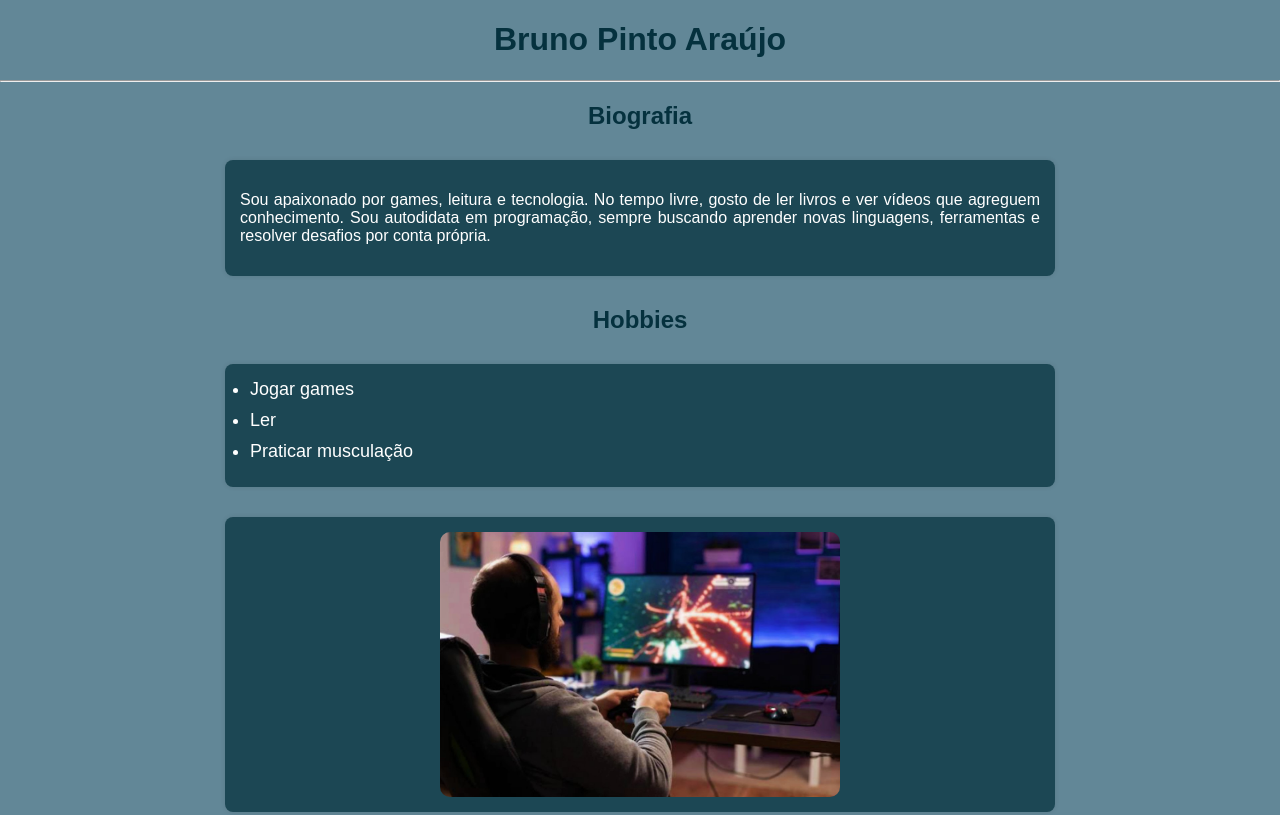
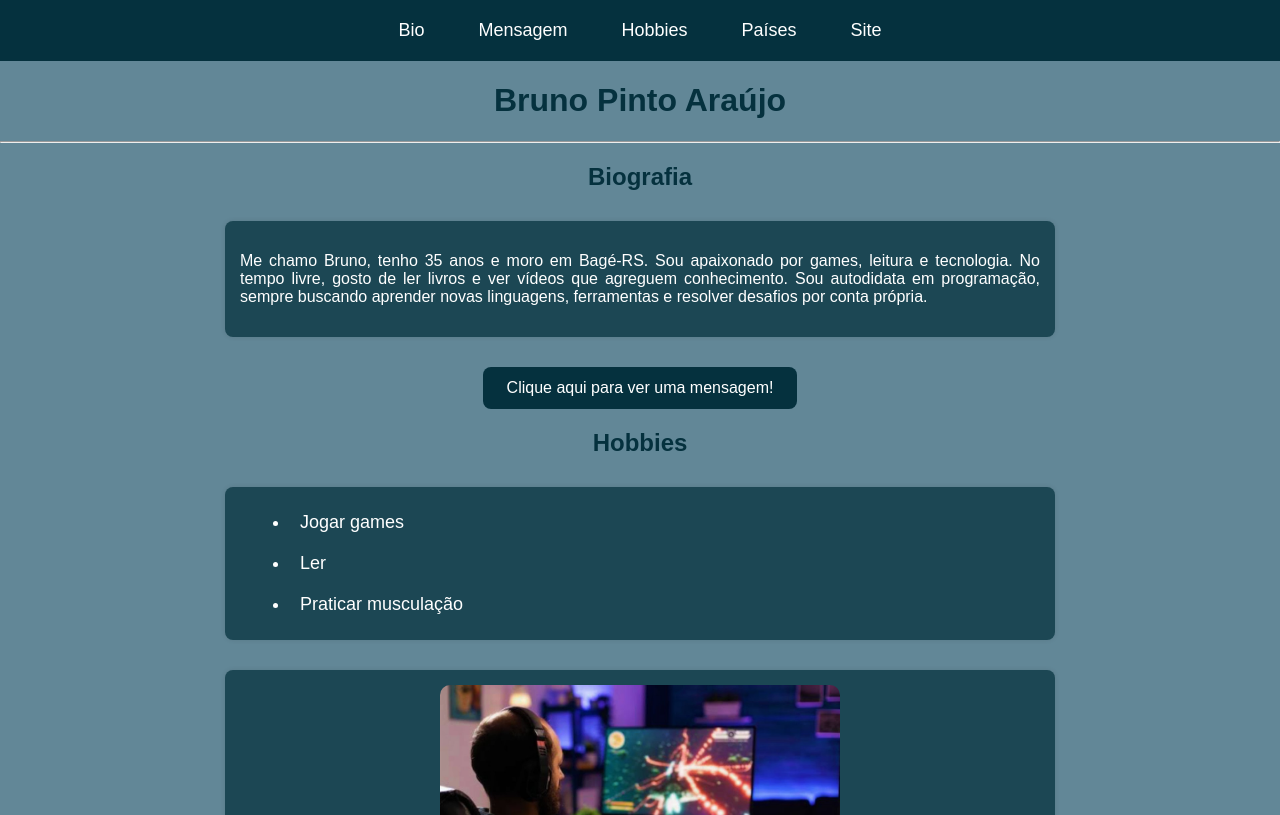
Before and after one commit to devbrunoaraujo/trabalho_FDS, a plain HTML site: page index.html in a window 1280 px wide. Shown: the top 815 px of the page. Drawn offline with Linux system fonts and the light colour scheme.

Commit message:
Adição de um menu de navegação e botão de disparo de mensagem

```diff
--- a/index.html
+++ b/index.html
@@ -5,22 +5,42 @@
     <meta name="viewport" content="width=device-width, initial-scale=1.0">
     <link rel="stylesheet" href="style.css">
     <title>Meu site</title>
+</head>
+<body>
+    <nav class="menu">
+        <ul>
+            <li><a href="#bio">Bio</a></li>
+            <li><a href="#msg">Mensagem</a></li>
+            <li><a href="#hobbies">Hobbies</a></li>
+            <li><a href="#countries">Países</a></li>
+            <li><a href="#site">Site</a></li>
+        </ul>
+    </nav>
 
     <!--Titulo com o nome-->
     <h1>Bruno Pinto Araújo</h1>
     <hr>
 
     <!--Parágrafo com uma curta biografia-->
-    <h2>Biografia</h2>
+    <h2 id="bio">Biografia</h2>
     <div class="box">
-         <p>Sou apaixonado por games, leitura e tecnologia.
+         <p>Me chamo Bruno, tenho 35 anos e moro em Bagé-RS. Sou apaixonado por games, leitura e tecnologia.
         No tempo livre, gosto de ler livros e ver vídeos que agreguem conhecimento.
          Sou autodidata em programação, sempre buscando aprender novas linguagens, ferramentas e resolver desafios por conta própria.</p>
     </div>
 
 
+    <!--Botão para disparar mensagem-->
+    <div id="msg" class="msg">
+        <button id="btn-action" class="btn-msg">Clique aqui para ver uma mensagem!</button>
+        <div id="msg-display" class="box msg-display" style="display: none;">
+            <p>"Bons programadores escrevem códigos que os humanos entendam." – Martin Fowler</p>
+        </div>
+    </div>
+
+
     <!--Lista não ordenada com hobbies-->
-    <h2>Hobbies</h2>
+    <h2 id="hobbies">Hobbies</h2>
     <ul class="box">
         <li>Jogar games</li>
         <li>Ler</li>
@@ -33,8 +53,9 @@
         <img src="img/game.png" alt="">
     </div>
 
+
     <!--Tabela com os países que gostaria de visitar-->
-    <h2>Países</h2>
+    <h2 id="countries">Países</h2>
     <div class="box">
         <table>
         <thead>
@@ -60,14 +81,14 @@
     </table>
     </div>
 
+
     <!--Link para o site-->
-    <h2>Site favorito</h2>
+    <h2 id="site">Site favorito</h2>
     <div class="box">
         <a href="https://xbox.com" target="_blank">Xcloud</a>
     </div>
 
-</head>
-<body>
 
+<script src="script.js"></script>
 </body>
 </html>
--- /dev/null
+++ b/script.js
@@ -0,0 +1,8 @@
+document.querySelector("#btn-action").addEventListener("click", function() {
+    let div = document.querySelector("#msg-display");
+    if (div.style.display === "none") {
+        div.style.display = "block";
+    } else {
+        div.style.display = "none";
+    }
+});
--- a/style.css
+++ b/style.css
@@ -3,6 +3,35 @@ html, body{
     margin: 0;
     background-color: #628797;
     font-family: sans-serif;
+}
+
+.menu {
+    background-color: #05313E;
+    padding: 20px;
+}
+
+.menu ul {
+    list-style: none;
+    margin: 0;
+    padding: 0;
+    display: flex;
+    justify-content: center;
+}
+
+.menu ul li {
+    margin: 0 15px;
+}
+
+.menu ul li a {
+    color: white;
+    text-decoration: none;
+    font-size: 18px;
+    padding: 8px 12px;
+}
+
+.menu ul li a:hover {
+    background-color: #628797;
+    border-radius: 5px;
 }
 
 .box{
@@ -27,8 +56,8 @@ h1, h2{
 
 
 ul.box li {
-    margin-bottom: 10px;
-    margin-left: 10px;
+    padding: 10px;
+    margin-left: 50px;
     color: #FFF;
     font-size: 18px;
 }
@@ -68,8 +97,8 @@ table img{
     max-height: 200px;
 
 }
- a{
-    margin: auto;
+ .box a{
+    display: block;
     color: #FFF;
     text-align: center;
     font-size: 20px;
@@ -78,3 +107,27 @@ table img{
 a:hover{
     color: #628797;
 }
+
+.msg{
+    text-align: center;
+}
+
+.btn-msg {
+  background-color: #05313E; /* Verde */
+  border: none;
+  color: white;
+  padding: 12px 24px;
+  text-align: center;
+  text-decoration: none;
+
+  font-size: 16px;
+  border-radius: 8px;
+}
+
+.btn-msg:hover {
+  background-color: #1C4754;
+}
+
+.msg-display{
+    text-align: center;
+}
```
Also changed, not shown: main.js (deleted).
